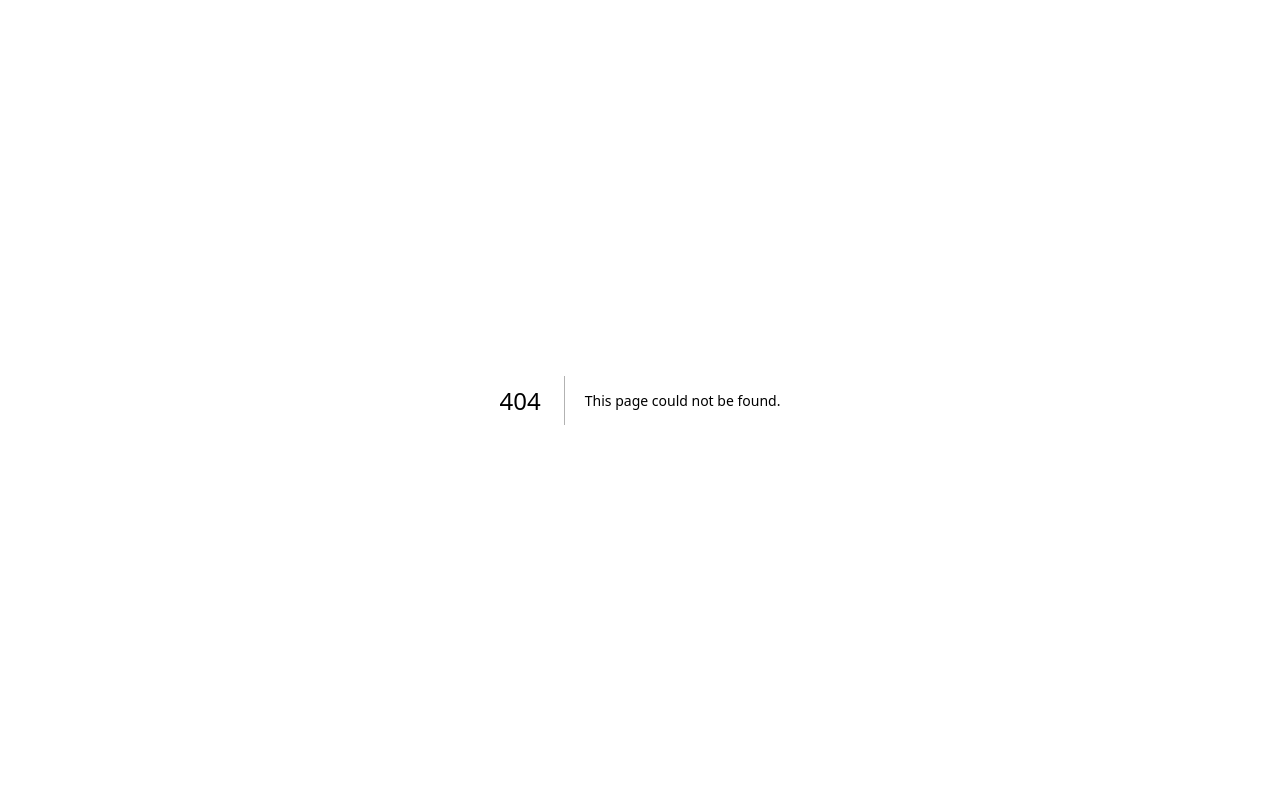
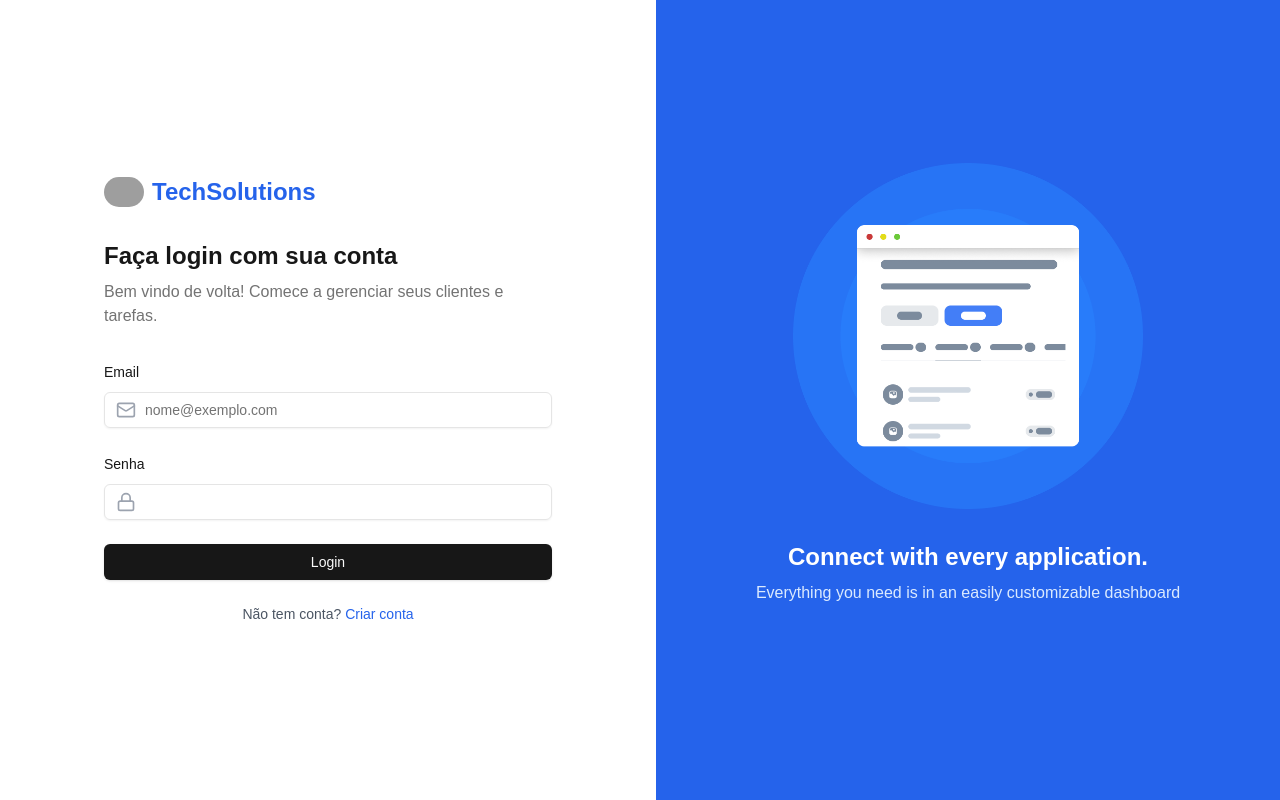
Before and after one commit to leticiaanobre/TechSolutions, a Next.js app: page /login in a window 1280 px wide. Before the commit this address had no page. Built offline with nearby package versions, Linux system fonts and the light colour scheme; grey boxes are pictures that could not be loaded.

Commit message:
feat: created loginPage

```diff
--- /dev/null
+++ b/src/pages/login/index.tsx
@@ -0,0 +1,132 @@
+'use client'
+
+import { useState } from 'react'
+import Image from 'next/image'
+import Link from 'next/link'
+import { Mail, Lock } from 'lucide-react'
+import { Button } from "@/components/ui/button"
+import { Input } from "@/components/ui/input"
+import { Label } from "@/components/ui/label"
+import { useToast } from "@/hooks/use-toast"
+
+export default function LoginPage() {
+  const [isLoading, setIsLoading] = useState(false)
+  const { toast } = useToast()
+
+  async function onSubmit(event: React.FormEvent<HTMLFormElement>) {
+    event.preventDefault()
+    setIsLoading(true)
+
+    const formData = new FormData(event.currentTarget)
+    const email = formData.get('email')
+    const password = formData.get('password')
+
+    try {
+      const response = await fetch('/api/auth/login', {
+        method: 'POST',
+        headers: { 'Content-Type': 'application/json' },
+        body: JSON.stringify({ email, password }),
+      })
+
+      const data = await response.json()
+
+      if (!response.ok) {
+        throw new Error(data.message || 'Erro ao fazer login')
+      }
+
+      // Handle successful login here (e.g., store token, redirect)
+      toast({
+        title: "Sucesso!",
+        description: "Login realizado com sucesso.",
+      })
+
+    } catch (error) {
+      toast({
+        variant: "destructive",
+        title: "Erro",
+        description: error instanceof Error ? error.message : "Ocorreu um erro ao fazer login",
+      })
+    } finally {
+      setIsLoading(false)
+    }
+  }
+
+  return (
+    <main className="min-h-screen w-full flex">
+      {/* Left side - Login Form */}
+      <div className="flex-1 flex flex-col items-center justify-center px-8 sm:px-16 lg:px-12">
+        <div className="w-full max-w-md">
+          <div className="mb-8">
+            <div className="flex items-center gap-2 mb-8">
+              <Image
+                src="/logo.png"
+                alt="TechSolutions Logo"
+                width={40}
+                height={40}
+                className="rounded-full"
+              />
+              <span className="text-2xl font-bold text-blue-600">TechSolutions</span>
+            </div>
+            <h1 className="text-2xl font-bold mb-2">Faça login com sua conta</h1>
+            <p className="text-muted-foreground">
+              Bem vindo de volta! Comece a gerenciar seus clientes e tarefas.
+            </p>
+          </div>
+
+          <form onSubmit={onSubmit} className="space-y-6">
+            <div className="space-y-2">
+              <Label htmlFor="email">Email</Label>
+              <Input
+                id="email"
+                name="email"
+                type="email"
+                placeholder="nome@exemplo.com"
+                icon={<Mail className="h-5 w-5 text-gray-400" />}
+                required
+              />
+            </div>
+
+            <div className="space-y-2">
+              <Label htmlFor="password">Senha</Label>
+              <Input
+                id="password"
+                name="password"
+                type="password"
+                icon={<Lock className="h-5 w-5 text-gray-400" />}
+                required
+              />
+            </div>
+
+            <Button type="submit" className="w-full" disabled={isLoading}>
+              {isLoading ? "Entrando..." : "Login"}
+            </Button>
+          </form>
+
+          <p className="mt-6 text-center text-sm text-gray-600">
+            Não tem conta?{" "}
+            <Link href="/register" className="text-blue-600 hover:underline">
+              Criar conta
+            </Link>
+          </p>
+        </div>
+      </div>
+
+      {/* Right side - Illustration */}
+      <div className="hidden lg:flex flex-1 bg-blue-600 items-center justify-center p-8">
+        <div className="max-w-md text-white flex flex-col items-center">
+          <Image
+            src="/illustration.png"
+            alt="Dashboard Illustration"
+            width={350}
+            height={400}
+            className="mb-8"
+          />
+          <h2 className="text-2xl font-bold mb-2">Connect with every application.</h2>
+          <p className="text-blue-100 mb-8 text-center">
+            Everything you need is in an easily customizable dashboard
+          </p>
+        </div>
+      </div>
+    </main>
+  )
+}
```
